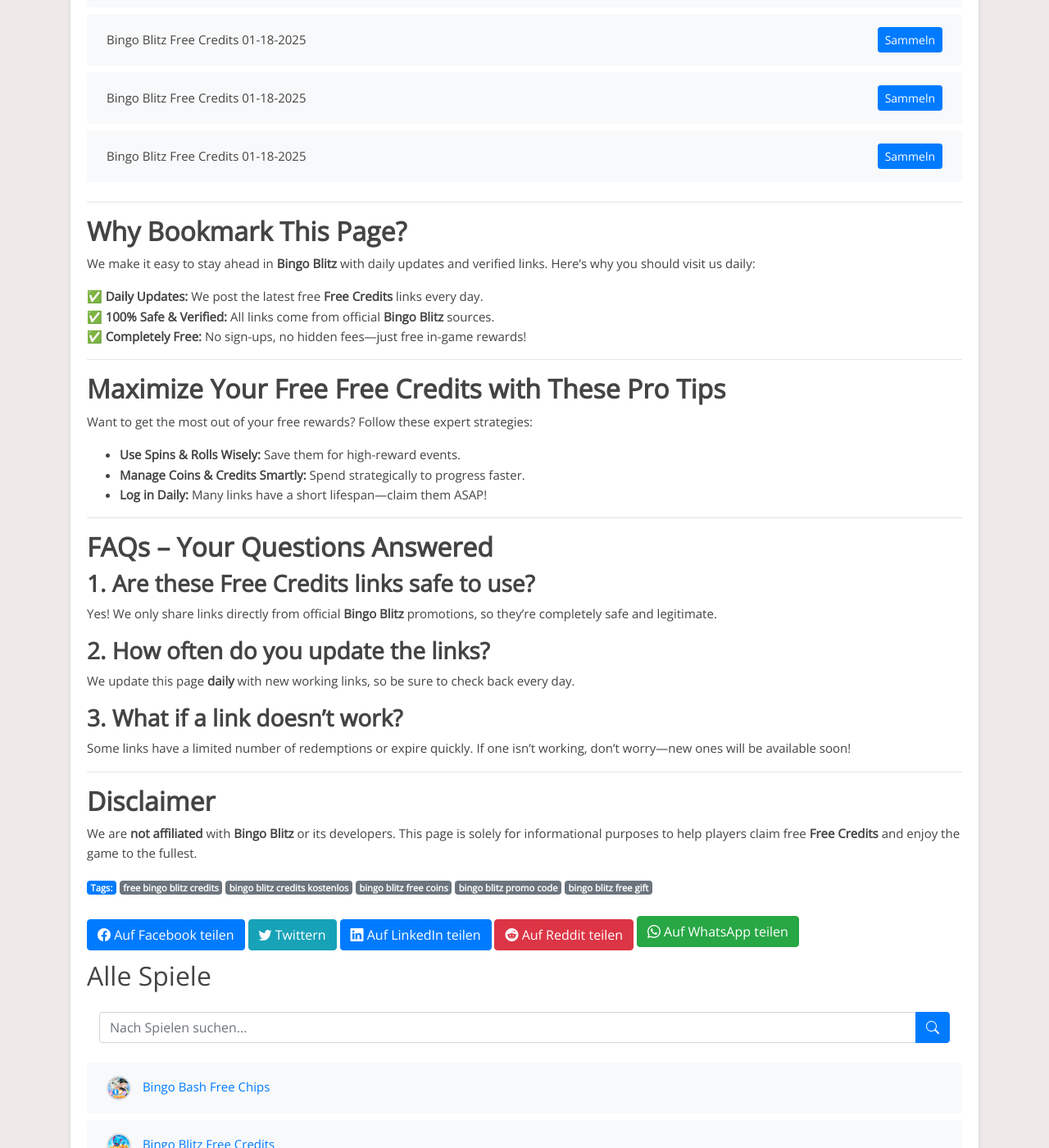
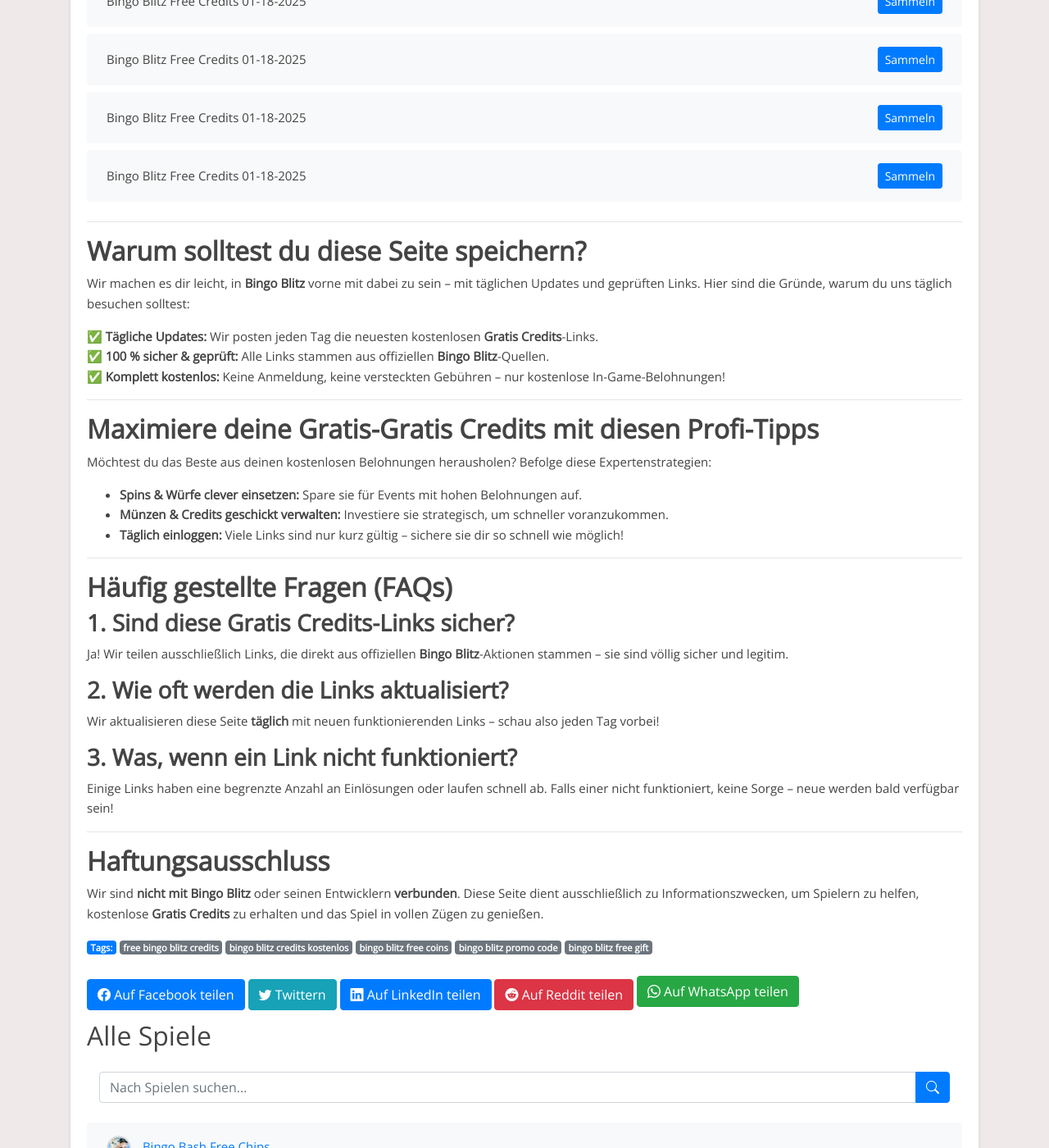
Before and after one commit to Prollad99/bs-de, a Jekyll site: the page built from _posts/2025-01-18-bingo-blitz.md, in a window 1280 px wide and 1400 px high, scrolled down 7773 px. Shown: the whole window at 82% size. Built offline with Jekyll 4.4.1, drawn with Linux system fonts in a browser that asks for light colours; some of the changed text lies outside the part shown.

Commit message:
Update bingo-blitz reward links, content, and last modified date

```diff
--- a/_includes/bingo-blitz_footer.html
+++ b/_includes/bingo-blitz_footer.html
@@ -1,38 +1,38 @@
 ---
 
-## **Why Bookmark This Page?**
+## **Warum solltest du diese Seite speichern?**
 
-We make it easy to stay ahead in **Bingo Blitz** with daily updates and verified links. Here’s why you should visit us daily:
+Wir machen es dir leicht, in **Bingo Blitz** vorne mit dabei zu sein – mit täglichen Updates und geprüften Links. Hier sind die Gründe, warum du uns täglich besuchen solltest:
 
-✅ **Daily Updates:** We post the latest free **Free Credits** links every day.
-✅ **100% Safe & Verified:** All links come from official **Bingo Blitz** sources.
-✅ **Completely Free:** No sign-ups, no hidden fees—just free in-game rewards!
+✅ **Tägliche Updates:** Wir posten jeden Tag die neuesten kostenlosen **Gratis Credits**-Links.
+✅ **100 % sicher & geprüft:** Alle Links stammen aus offiziellen **Bingo Blitz**-Quellen.
+✅ **Komplett kostenlos:** Keine Anmeldung, keine versteckten Gebühren – nur kostenlose In-Game-Belohnungen!
 
 ---
 
-## **Maximize Your Free Free Credits with These Pro Tips**
+## **Maximiere deine Gratis-Gratis Credits mit diesen Profi-Tipps**
 
-Want to get the most out of your free rewards? Follow these expert strategies:
+Möchtest du das Beste aus deinen kostenlosen Belohnungen herausholen? Befolge diese Expertenstrategien:
 
-- **Use Spins & Rolls Wisely:** Save them for high-reward events.
-- **Manage Coins & Credits Smartly:** Spend strategically to progress faster.
-- **Log in Daily:** Many links have a short lifespan—claim them ASAP!
+- **Spins & Würfe clever einsetzen:** Spare sie für Events mit hohen Belohnungen auf.
+- **Münzen & Credits geschickt verwalten:** Investiere sie strategisch, um schneller voranzukommen.
+- **Täglich einloggen:** Viele Links sind nur kurz gültig – sichere sie dir so schnell wie möglich!
 
 ---
 
-## **FAQs – Your Questions Answered**
+## **Häufig gestellte Fragen (FAQs)**
 
-### **1. Are these Free Credits links safe to use?**
-Yes! We only share links directly from official **Bingo Blitz** promotions, so they’re completely safe and legitimate.
+### **1. Sind diese Gratis Credits-Links sicher?**
+Ja! Wir teilen ausschließlich Links, die direkt aus offiziellen **Bingo Blitz**-Aktionen stammen – sie sind völlig sicher und legitim.
 
-### **2. How often do you update the links?**
-We update this page **daily** with new working links, so be sure to check back every day.
+### **2. Wie oft werden die Links aktualisiert?**
+Wir aktualisieren diese Seite **täglich** mit neuen funktionierenden Links – schau also jeden Tag vorbei!
 
-### **3. What if a link doesn’t work?**
-Some links have a limited number of redemptions or expire quickly. If one isn’t working, don’t worry—new ones will be available soon!
+### **3. Was, wenn ein Link nicht funktioniert?**
+Einige Links haben eine begrenzte Anzahl an Einlösungen oder laufen schnell ab. Falls einer nicht funktioniert, keine Sorge – neue werden bald verfügbar sein!
 
 ---
 
-## **Disclaimer**
+## **Haftungsausschluss**
 
-We are **not affiliated** with **Bingo Blitz** or its developers. This page is solely for informational purposes to help players claim free **Free Credits** and enjoy the game to the fullest.
+Wir sind **nicht mit** **Bingo Blitz** oder seinen Entwicklern **verbunden**. Diese Seite dient ausschließlich zu Informationszwecken, um Spielern zu helfen, kostenlose **Gratis Credits** zu erhalten und das Spiel in vollen Zügen zu genießen.
--- a/_includes/bingo-blitz_post.html
+++ b/_includes/bingo-blitz_post.html
@@ -1,27 +1,27 @@
-Are you a dedicated **Bingo Blitz** player? Want to collect **Free Credits** without spending real money? You’re in the right place!
+Bist du ein leidenschaftlicher **Bingo Blitz**-Spieler? Möchtest du **Gratis Credits** sammeln, ohne echtes Geld auszugeben? Dann bist du hier genau richtig!
 
-We update this page **every day** with fresh **Free Credits** links so you can boost your gameplay, level up faster, and unlock exciting rewards—all for free.
+Wir aktualisieren diese Seite **täglich** mit neuen **Gratis Credits**-Links, damit du dein Gameplay verbessern, schneller aufsteigen und spannende Belohnungen freischalten kannst – völlig kostenlos.
 
 ---
 
-## **What Are Free Credits Links?**
+## **Was sind Gratis Credits-Links?**
 
-**Free Credits** links are official rewards from **Bingo Blitz** developers, offering free **Free Credits** and other in-game bonuses like spins, rolls, credits, and special gifts.
+**Gratis Credits**-Links sind offizielle Belohnungen der **Bingo Blitz**-Entwickler. Sie bieten kostenlose **Gratis Credits** und weitere In-Game-Boni wie Spins, Würfe, Credits und spezielle Geschenke.
 
-Instead of searching for them yourself, we do the work for you! We gather and update the latest working links daily, so you can claim your free rewards hassle-free.
+Statt selbst danach zu suchen, übernehmen wir die Arbeit für dich! Wir sammeln und aktualisieren täglich die neuesten funktionierenden Links, damit du deine Gratis-Belohnungen mühelos einlösen kannst.
 
 ---
 
-## **How to Claim Your Free Free Credits**
+## **So löst du deine kostenlosen Gratis Credits ein**
 
-Getting your free **Free Credits** is quick and easy:
+Deine **Gratis Credits** zu erhalten ist schnell und einfach:
 
-1. **Choose a link from the list below.**
-2. **Click the link and sign in to your Bingo Blitz account.**
-3. **Enjoy your free Free Credits—instantly added to your game!**
+1. **Wähle einen Link aus der Liste unten.**
+2. **Klicke auf den Link und melde dich in deinem Bingo Blitz-Konto an.**
+3. **Genieße deine kostenlosen Gratis Credits – sofort in deinem Spiel verfügbar!**
 
-> 🔔 **Pro Tip:** These links expire fast, so check back daily to grab yours before they’re gone!
+> 🔔 **Tipp:** Diese Links laufen schnell ab – schau täglich vorbei, um dir deine Belohnungen zu sichern!
 
 ---
 
-## **Today’s Free Free Credits for Bingo Blitz**
+## **Heutige Gratis-Gratis Credits für Bingo Blitz**
```
